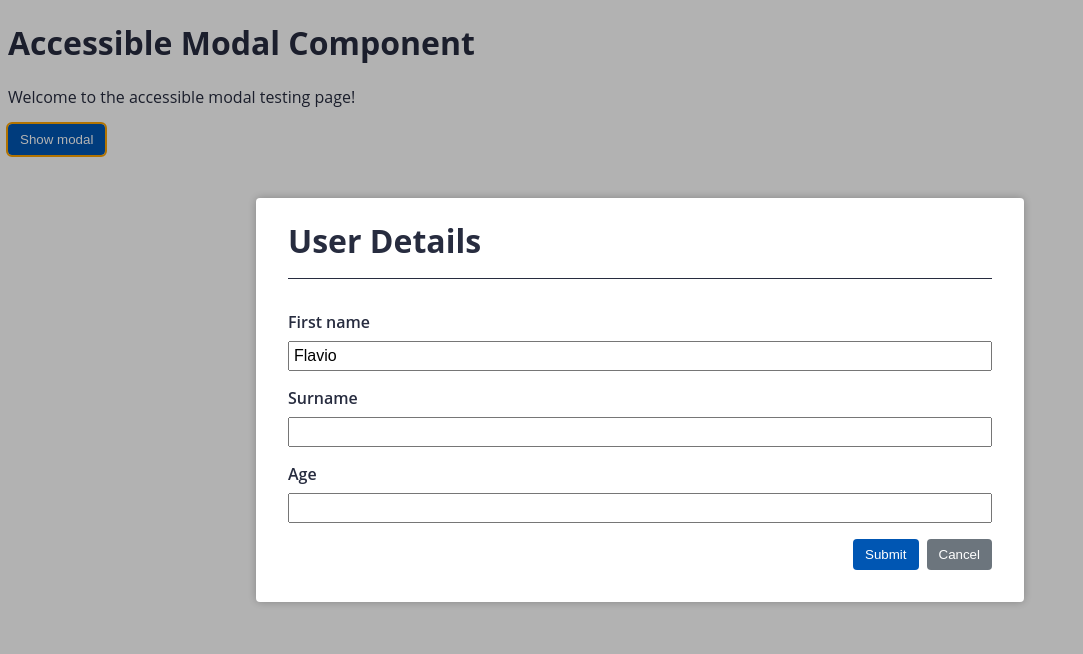
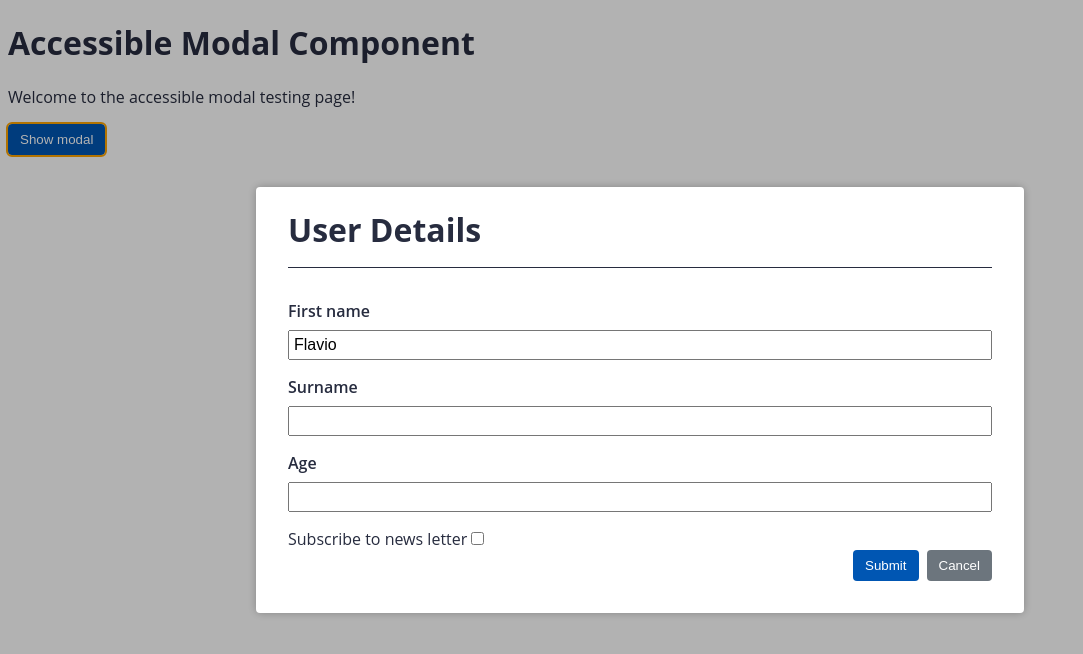
Before and after one commit to darianeabich/an-acessibilidade-2, an Angular app: page / in a window 1280 px wide. Both pictures are taken after a click on the button "Show modal". Shown: the top 654 px of the page, without its empty margins (0-1083 px from the left). Built offline with nearby package versions, Linux system fonts and the light colour scheme.

Commit message:
Animações com ngIf no template

```diff
--- a/src/app/app.component.html
+++ b/src/app/app.component.html
@@ -24,6 +24,10 @@
     <input id="age">
   </div>
 
+  <label for="info">Subscribe to news letter</label>
+  <input id="info" type="checkbox" (change)="info = !info">
+  <p *ngIf="info">This is a placeholder for more information</p>
+
   <div class="button-group">
     <button
       class="button button-primary"
--- a/src/app/app.component.ts
+++ b/src/app/app.component.ts
@@ -12,6 +12,7 @@
   title = 'a11y-p2';
   public firstName = 'Flavio';
   public modalRef: ModalRef;
+  public info = false;
 
   constructor(private modalService: ModalService) {}
 
```
